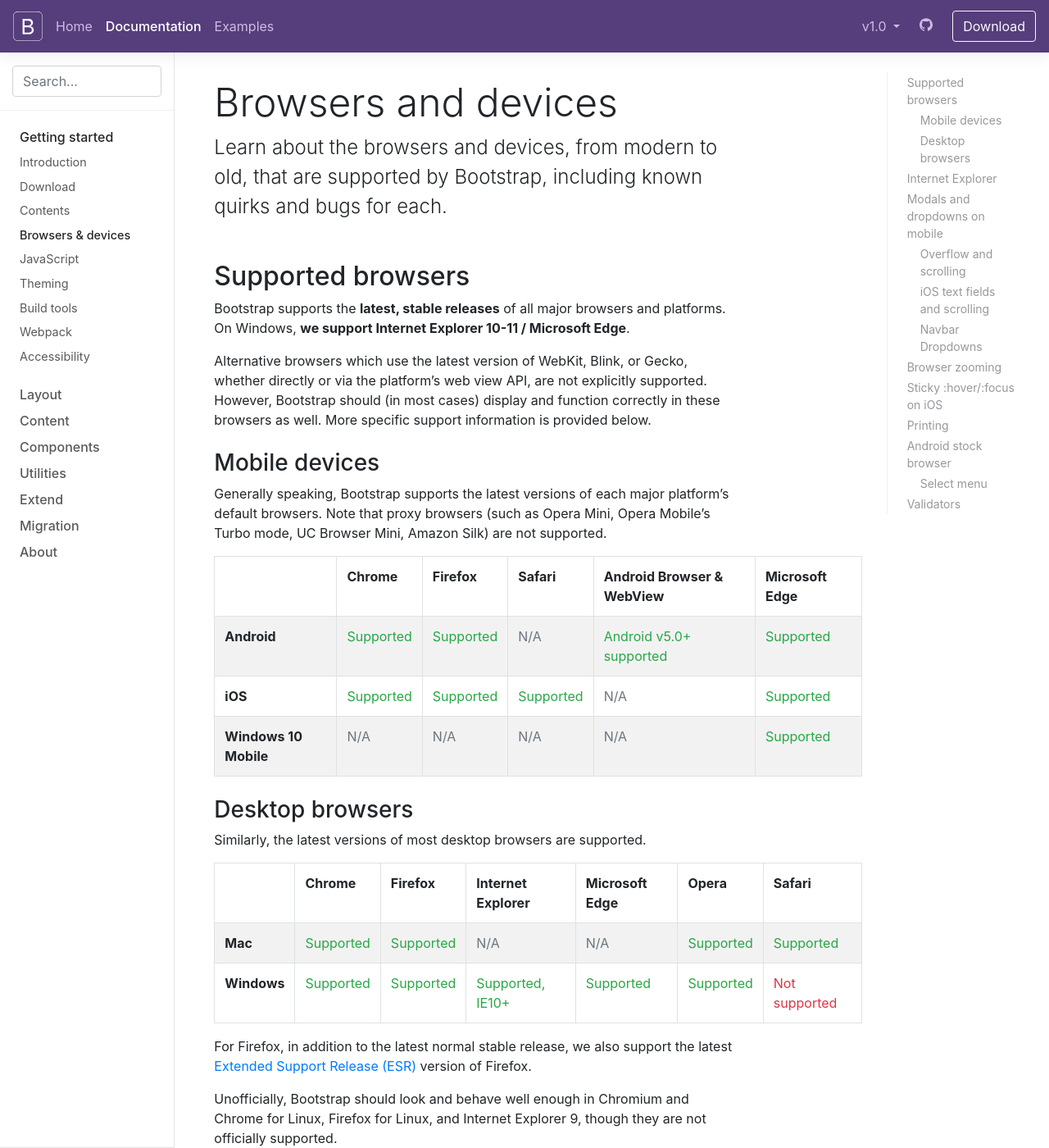
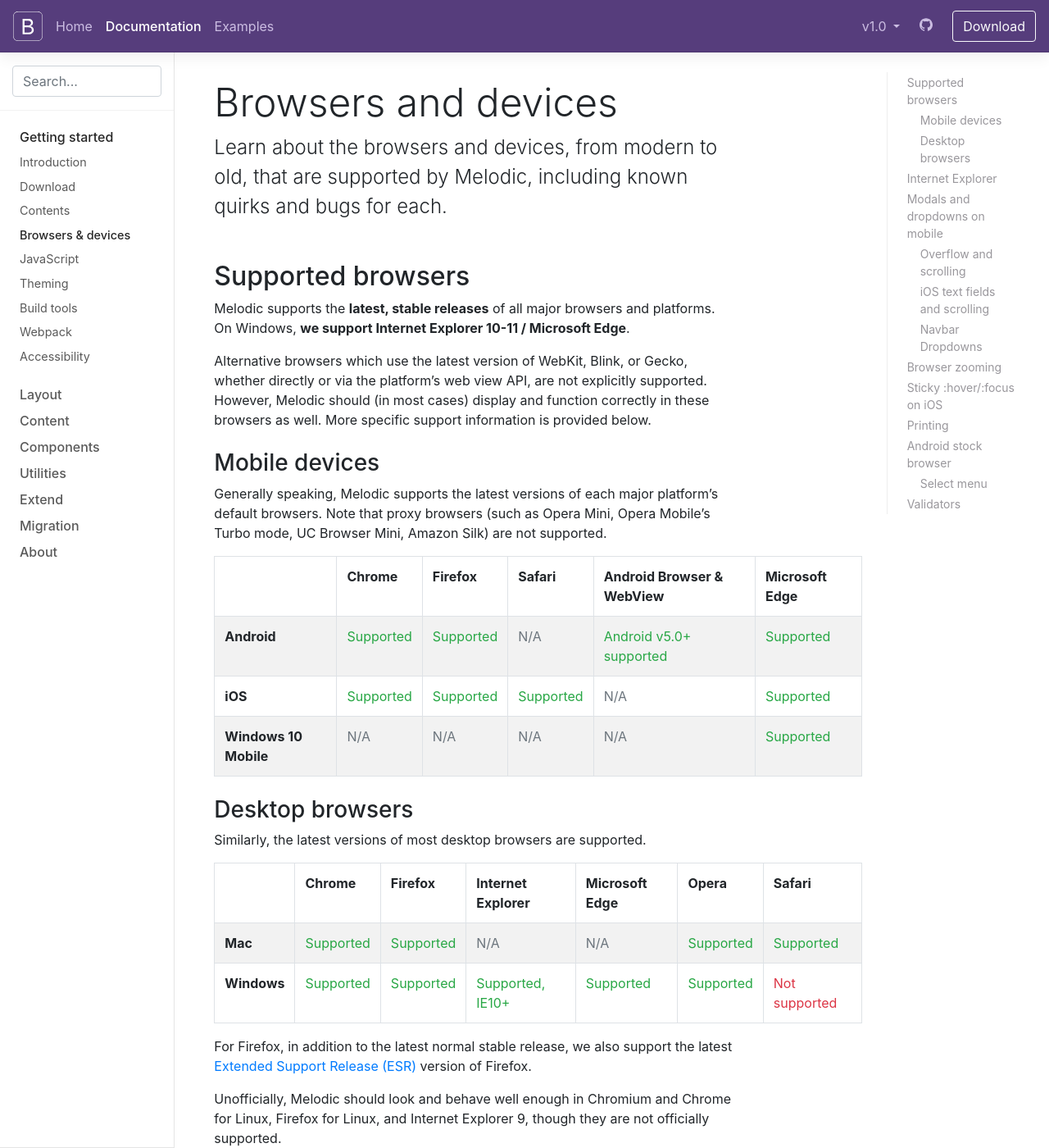
Before and after one commit to arielkirkwood/melodic-web, a Jekyll site: the page built from docs/4.0/getting-started/browsers-devices.md, in a window 1280 px wide and 1400 px high. Shown: the whole window at 82% size. Built offline with Jekyll 4.4.1, drawn with Linux system fonts in a browser that asks for light colours; nearby versions of some CDN libraries; comment, search, counter and statistics services are not loaded; the table of contents is made by our own code; some of the changed text lies outside the part shown.

Commit message:
Update Browsers and Devices page

```diff
--- a/docs/4.0/getting-started/browsers-devices.md
+++ b/docs/4.0/getting-started/browsers-devices.md
@@ -1,20 +1,20 @@
 ---
 layout: docs
 title: Browsers and devices
-description: Learn about the browsers and devices, from modern to old, that are supported by Bootstrap, including known quirks and bugs for each.
+description: Learn about the browsers and devices, from modern to old, that are supported by Melodic, including known quirks and bugs for each.
 group: getting-started
 toc: true
 ---
 
 ## Supported browsers
 
-Bootstrap supports the **latest, stable releases** of all major browsers and platforms. On Windows, **we support Internet Explorer 10-11 / Microsoft Edge**.
+Melodic supports the **latest, stable releases** of all major browsers and platforms. On Windows, **we support Internet Explorer 10-11 / Microsoft Edge**.
 
-Alternative browsers which use the latest version of WebKit, Blink, or Gecko, whether directly or via the platform's web view API, are not explicitly supported. However, Bootstrap should (in most cases) display and function correctly in these browsers as well. More specific support information is provided below.
+Alternative browsers which use the latest version of WebKit, Blink, or Gecko, whether directly or via the platform's web view API, are not explicitly supported. However, Melodic should (in most cases) display and function correctly in these browsers as well. More specific support information is provided below.
 
 ### Mobile devices
 
-Generally speaking, Bootstrap supports the latest versions of each major platform's default browsers. Note that proxy browsers (such as Opera Mini, Opera Mobile's Turbo mode, UC Browser Mini, Amazon Silk) are not supported.
+Generally speaking, Melodic supports the latest versions of each major platform's default browsers. Note that proxy browsers (such as Opera Mini, Opera Mobile's Turbo mode, UC Browser Mini, Amazon Silk) are not supported.
 
 <table class="table table-bordered table-striped">
   <thead>
@@ -95,15 +95,13 @@
 
 For Firefox, in addition to the latest normal stable release, we also support the latest [Extended Support Release (ESR)](https://www.mozilla.org/en-US/firefox/organizations/faq/) version of Firefox.
 
-Unofficially, Bootstrap should look and behave well enough in Chromium and Chrome for Linux, Firefox for Linux, and Internet Explorer 9, though they are not officially supported.
+Unofficially, Melodic should look and behave well enough in Chromium and Chrome for Linux, Firefox for Linux, and Internet Explorer 9, though they are not officially supported.
 
-For a list of some of the browser bugs that Bootstrap has to grapple with, see our [Wall of browser bugs]({{ site.baseurl }}/docs/{{ site.docs_version }}/browser-bugs/).
+For a list of some of the browser bugs that Melodic has to grapple with, see our [Wall of browser bugs]({{ site.baseurl }}/docs/{{ site.docs_version }}/browser-bugs/).
 
 ## Internet Explorer
 
 Internet Explorer 10+ is supported; IE9 and down is not. Please be aware that some CSS3 properties and HTML5 elements are not fully supported in IE10, or require prefixed properties for full functionality. Visit [Can I use...](https://caniuse.com/) for details on browser support of CSS3 and HTML5 features.
-
-**If you require IE8-9 support, use Bootstrap 3.** It's the most stable version of our code and is still supported by our team for critical bugfixes and documentation changes. However, no new features will be added to it.
 
 ## Modals and dropdowns on mobile
 
@@ -121,13 +119,11 @@
 
 ## Browser zooming
 
-Page zooming inevitably presents rendering artifacts in some components, both in Bootstrap and the rest of the web. Depending on the issue, we may be able to fix it (search first and then open an issue if need be). However, we tend to ignore these as they often have no direct solution other than hacky workarounds.
+Page zooming inevitably presents rendering artifacts in some components, both in Melodic and the rest of the web. Depending on the issue, we may be able to fix it (search first and then open an issue if need be). However, we tend to ignore these as they often have no direct solution other than hacky workarounds.
 
 ## Sticky `:hover`/`:focus` on iOS
 
 While `:hover` isn't possible on most touch devices, iOS emulates this behavior, resulting in "sticky" hover styles that persist after tapping one element. These hover styles are only removed when users tap another element. This behavior is considered largely undesirable and appears to not be an issue on Android or Windows devices.
-
-Throughout our v4 alpha and beta releases, we included incomplete and commented out code for opting into a media query shim that would disable hover styles in touch device browsers that emulate hovering. This work was never fully completed or enabled, but to avoid complete breakage, we've opted to deprecate [this shim](https://github.com/twbs/mq4-hover-shim) and keep the mixins as shortcuts for the pseudo-classes.
 
 ## Printing
 
@@ -167,7 +163,7 @@
 
 ## Validators
 
-In order to provide the best possible experience to old and buggy browsers, Bootstrap uses [CSS browser hacks](http://browserhacks.com/) in several places to target special CSS to certain browser versions in order to work around bugs in the browsers themselves. These hacks understandably cause CSS validators to complain that they are invalid. In a couple places, we also use bleeding-edge CSS features that aren't yet fully standardized, but these are used purely for progressive enhancement.
+In order to provide the best possible experience to old and buggy browsers, Melodic uses [CSS browser hacks](http://browserhacks.com/) in several places to target special CSS to certain browser versions in order to work around bugs in the browsers themselves. These hacks understandably cause CSS validators to complain that they are invalid. In a couple places, we also use bleeding-edge CSS features that aren't yet fully standardized, but these are used purely for progressive enhancement.
 
 These validation warnings don't matter in practice since the non-hacky portion of our CSS does fully validate and the hacky portions don't interfere with the proper functioning of the non-hacky portion, hence why we deliberately ignore these particular warnings.
 
```
